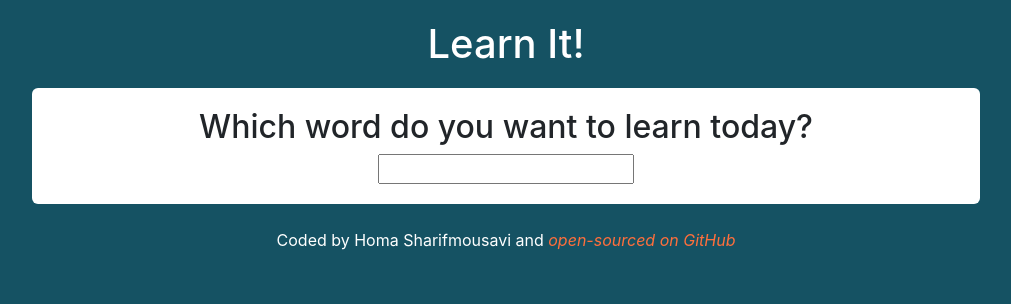
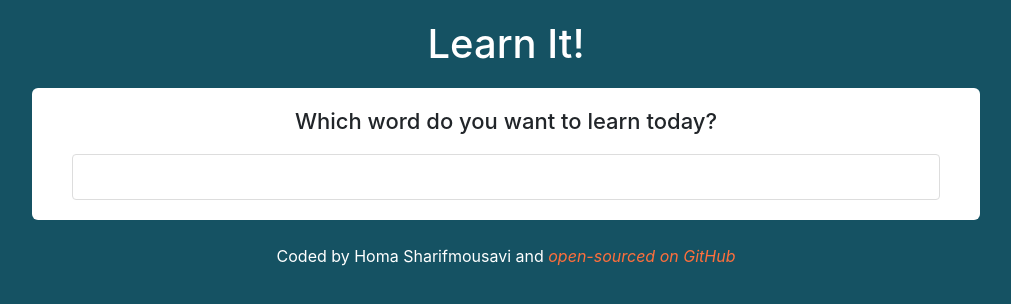
Before and after one commit to h0ma-s/dictionary-project, a React (Create React App) app: page / in a window 1280 px wide. Shown: the top 304 px of the page, without its empty margins (134-1145 px from the left). Built offline with nearby package versions, Linux system fonts and the light colour scheme; no server answers.

Commit message:
fixed a warning

```diff
--- a/src/App.css
+++ b/src/App.css
@@ -17,3 +17,13 @@
   font-style: italic;
   text-decoration: none;
 }
+.App h2 {
+  font-size: 22px;
+  margin-bottom: 20px;
+}
+.App input {
+  width: 100%;
+  padding: 10px;
+  border: 1px solid #ddd;
+  border-radius: 4px;
+}
--- a/src/Photos.js
+++ b/src/Photos.js
@@ -9,7 +9,11 @@ export default function Photos(props) {
           {props.photos.map(function (photo, index) {
             return (
               <div className="col-4 mb-3" key={index}>
-                <img src={photo.src.medium} className="img-fluid rounded" />
+                <img
+                  src={photo.src.medium}
+                  className="img-fluid rounded"
+                  alt={photo.alt}
+                />
               </div>
             );
           })}
```
